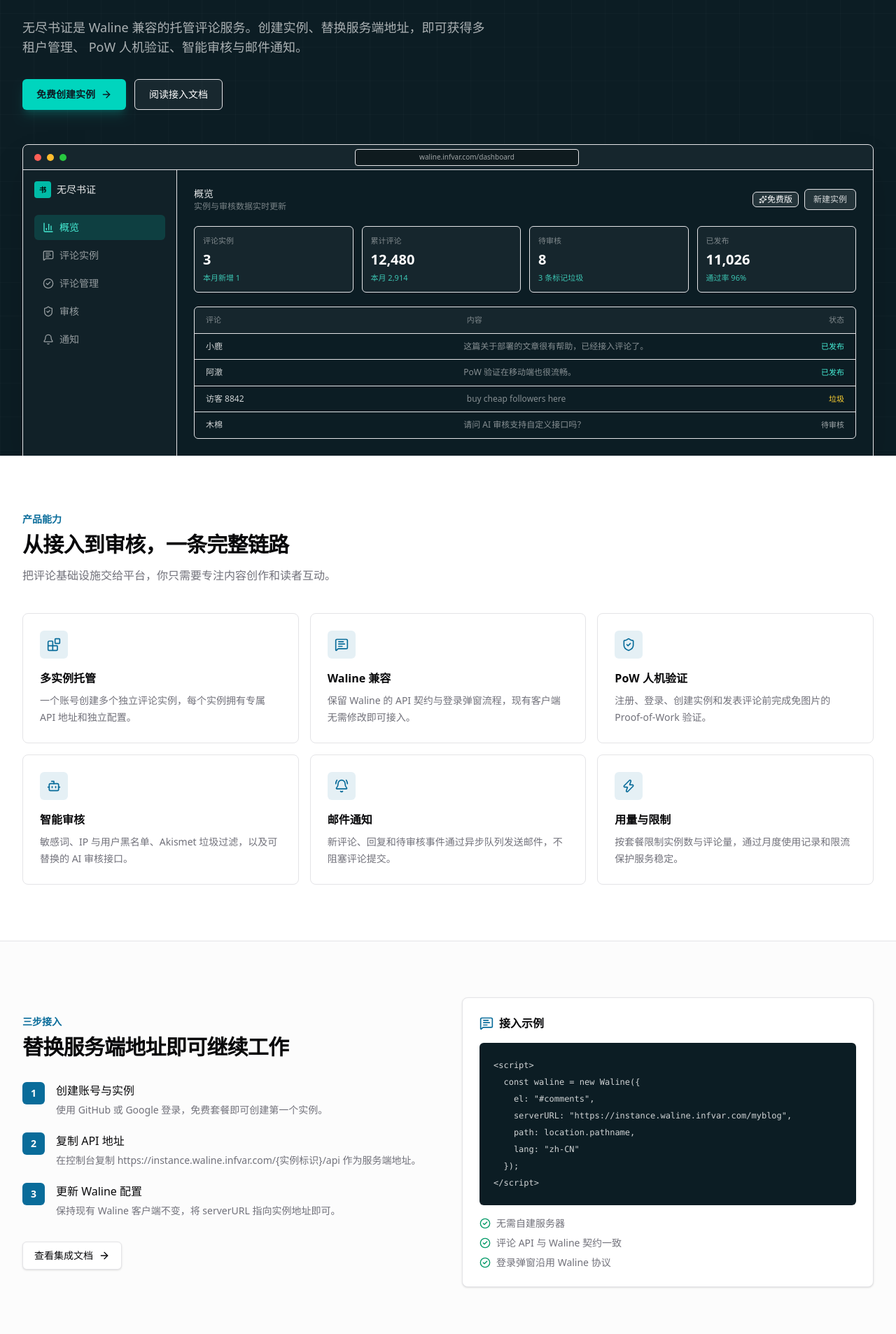
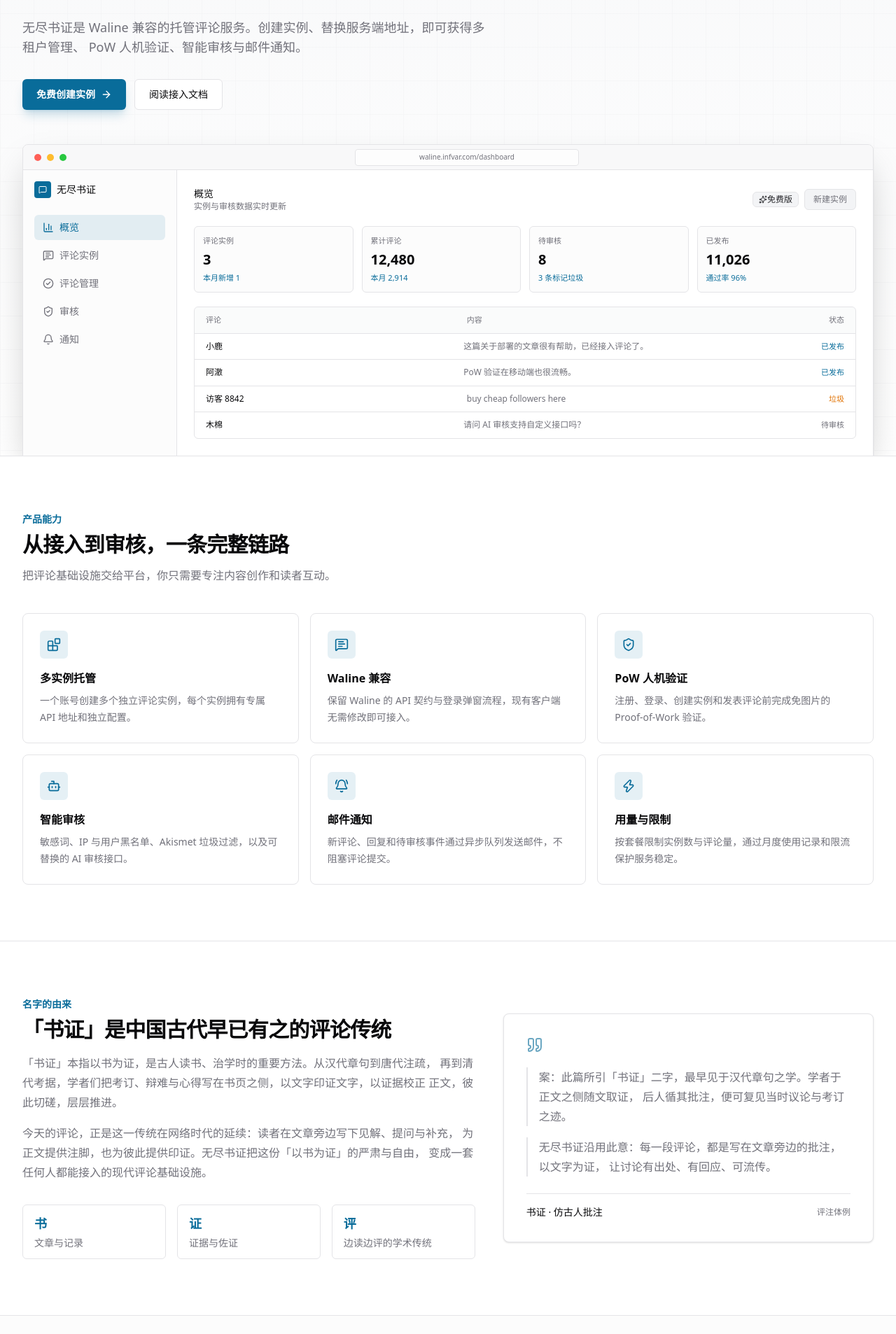
Before and after one commit to diyanqi/walineX, a Next.js app: page / in a window 1280 px wide. Shown: the part 334-2240 px from the top of the page at 70% size. Built offline with nearby package versions, Linux system fonts and the light colour scheme.

Commit message:
chore: update landingpage

```diff
--- a/src/app/dashboard/instances/page.tsx
+++ b/src/app/dashboard/instances/page.tsx
@@ -28,7 +28,6 @@
     status: instance.status,
     createdAt: instance.createdAt,
     url: instanceUrl(instance.slug),
-    apiUrl: `${instanceUrl(instance.slug)}/api`,
   }));
   return (
     <InstancesManager
--- a/src/app/docs/page.tsx
+++ b/src/app/docs/page.tsx
@@ -12,7 +12,7 @@
 
 function CodeBlock({ code }: { code: string }) {
   return (
-    <pre className="overflow-x-auto rounded-md bg-[#0c1d24] p-5 text-xs leading-6 text-white/85">
+    <pre className="overflow-x-auto rounded-md bg-muted p-5 text-xs leading-6">
       <code>{code}</code>
     </pre>
   );
@@ -60,7 +60,7 @@
                 { title: "1. 注册账号", text: "使用 GitHub 或 Google 完成 OAuth 登录，注册即自动创建账号。" },
                 { title: "2. 创建实例", text: "在控制台创建实例，得到 instance.waline.infvar.com/{标识} 地址。" },
                 { title: "3. 配置接入网站", text: "在实例编辑页填写自己的博客域名，开启 CORS 防盗链。" },
-                { title: "4. 替换 serverURL", text: "在 Waline 客户端中把 serverURL 指向实例的 /api 地址。" },
+                { title: "4. 替换 serverURL", text: "在 Waline 客户端中把 serverURL 指向实例地址，客户端会自行请求 /api 接口。" },
               ].map((item) => (
                 <div key={item.title} className="rounded-lg border bg-background p-5">
                   <p className="font-medium">{item.title}</p>
@@ -82,7 +82,7 @@
               </p>
               <p>
                 实例地址格式为 <code className="rounded bg-muted px-1.5 py-0.5 font-mono text-xs">https://instance.waline.infvar.com/{'{标识}'}</code>
-                ，评论 API 地址为 <code className="rounded bg-muted px-1.5 py-0.5 font-mono text-xs">https://instance.waline.infvar.com/{'{标识}'}/api</code>。
+                。Waline 客户端会自动在实例地址后请求 <code className="rounded bg-muted px-1.5 py-0.5 font-mono text-xs">/api</code> 评论接口。
               </p>
               <p>
                 你可以在实例列表中复制 API 地址、启停实例、修改名称，或进入审核与通知页面配置策略。
--- a/src/app/globals.css
+++ b/src/app/globals.css
@@ -1,6 +1,7 @@
 @import "tailwindcss";
 
 :root {
+  color-scheme: light dark;
   --background: 0 0% 100%;
   --foreground: 240 10% 4%;
   --card: 0 0% 100%;
--- a/src/app/layout.tsx
+++ b/src/app/layout.tsx
@@ -1,4 +1,4 @@
-import type { Metadata } from "next";
+import type { Metadata, Viewport } from "next";
 import "./globals.css";
 
 export const metadata: Metadata = {
@@ -10,6 +10,10 @@
     "为博客和网站提供 Waline 兼容的托管评论服务，支持多实例、审核、通知和可扩展套餐。",
 };
 
+export const viewport: Viewport = {
+  colorScheme: "light dark",
+};
+
 export default function RootLayout({ children }: LayoutProps<"/">) {
   return (
     <html lang="zh-CN" className="h-full antialiased">
--- a/src/app/page.tsx
+++ b/src/app/page.tsx
@@ -8,6 +8,7 @@
   CheckCircle2,
   Globe2,
   MessageSquareText,
+  Quote,
   ShieldCheck,
   Zap,
 } from "lucide-react";
@@ -84,18 +85,18 @@
     <>
       <SiteHeader />
       <main>
-        <section className="relative overflow-hidden border-b bg-[#0c1d24] text-white">
+        <section className="relative overflow-hidden border-b bg-gradient-to-b from-muted/70 to-background">
           <div
             className="pointer-events-none absolute inset-0 opacity-40"
             style={{
               backgroundImage:
-                "linear-gradient(rgba(255,255,255,0.05) 1px, transparent 1px), linear-gradient(90deg, rgba(255,255,255,0.05) 1px, transparent 1px)",
+                "linear-gradient(hsl(var(--border) / 0.55) 1px, transparent 1px), linear-gradient(90deg, hsl(var(--border) / 0.55) 1px, transparent 1px)",
               backgroundSize: "48px 48px",
             }}
           />
           <div className="relative mx-auto max-w-7xl px-4 pb-0 pt-16 sm:px-6 sm:pt-20 lg:px-8">
             <div className="max-w-3xl">
-              <Badge className="border-white/15 bg-white/10 text-white">
+              <Badge variant="secondary">
                 <Globe2 className="h-3 w-3" />
                 Waline 兼容 · 即刻替换服务端
               </Badge>
@@ -104,21 +105,21 @@
                 <br />
                 拥有可托管的评论系统
               </h1>
-              <p className="mt-5 max-w-2xl text-base leading-7 text-white/65 sm:text-lg">
+              <p className="mt-5 max-w-2xl text-base leading-7 text-muted-foreground sm:text-lg">
                 无尽书证是 Waline 兼容的托管评论服务。创建实例、替换服务端地址，即可获得多租户管理、
                 PoW 人机验证、智能审核与邮件通知。
               </p>
               <div className="mt-8 flex flex-col gap-3 sm:flex-row">
                 <Link
                   href="/register"
-                  className="inline-flex h-11 items-center justify-center gap-2 rounded-md bg-teal-400 px-5 text-sm font-semibold text-[#0c1d24] shadow-lg shadow-teal-400/20 transition-colors hover:bg-teal-300"
+                  className="inline-flex h-11 items-center justify-center gap-2 rounded-md bg-primary px-5 text-sm font-semibold text-primary-foreground shadow-lg shadow-primary/20 transition-colors hover:bg-primary/90"
                 >
                   免费创建实例
                   <ArrowRight className="h-4 w-4" />
                 </Link>
                 <Link
                   href="/docs"
-                  className="inline-flex h-11 items-center justify-center gap-2 rounded-md border border-white/20 bg-white/5 px-5 text-sm font-medium text-white transition-colors hover:bg-white/10"
+                  className="inline-flex h-11 items-center justify-center gap-2 rounded-md border bg-background px-5 text-sm font-medium transition-colors hover:bg-accent"
                 >
                   阅读接入文档
                 </Link>
@@ -163,6 +164,58 @@
           </div>
         </section>
 
+        <section id="name" className="border-b">
+          <div className="mx-auto grid max-w-7xl items-center gap-10 px-4 py-20 sm:px-6 lg:grid-cols-[minmax(0,1.1fr)_minmax(0,0.9fr)] lg:px-8">
+            <div className="min-w-0">
+              <p className="text-sm font-semibold text-primary">名字的由来</p>
+              <h2 className="mt-2 text-3xl font-semibold tracking-tight">
+                「书证」是中国古代早已有之的评论传统
+              </h2>
+              <p className="mt-4 max-w-2xl text-base leading-7 text-muted-foreground">
+                「书证」本指以书为证，是古人读书、治学时的重要方法。从汉代章句到唐代注疏，
+                再到清代考据，学者们把考订、辩难与心得写在书页之侧，以文字印证文字，以证据校正
+                正文，彼此切磋，层层推进。
+              </p>
+              <p className="mt-4 max-w-2xl text-base leading-7 text-muted-foreground">
+                今天的评论，正是这一传统在网络时代的延续：读者在文章旁边写下见解、提问与补充，
+                为正文提供注脚，也为彼此提供印证。无尽书证把这份「以书为证」的严肃与自由，
+                变成一套任何人都能接入的现代评论基础设施。
+              </p>
+              <div className="mt-8 grid gap-4 sm:grid-cols-3">
+                {[
+                  { term: "书", note: "文章与记录" },
+                  { term: "证", note: "证据与佐证" },
+                  { term: "评", note: "边读边评的学术传统" },
+                ].map((item) => (
+                  <div key={item.term} className="rounded-md border bg-background px-4 py-3">
+                    <p className="text-lg font-semibold text-primary">{item.term}</p>
+                    <p className="mt-1 text-sm text-muted-foreground">{item.note}</p>
+                  </div>
+                ))}
+              </div>
+            </div>
+            <div className="relative">
+              <div className="rounded-lg border bg-card p-6 shadow-sm sm:p-8">
+                <Quote className="h-6 w-6 text-primary/60" />
+                <div className="mt-5 space-y-4">
+                  <p className="border-l-2 border-primary/50 pl-4 text-base leading-7 text-muted-foreground">
+                    案：此篇所引「书证」二字，最早见于汉代章句之学。学者于正文之侧随文取证，
+                    后人循其批注，便可复见当时议论与考订之迹。
+                  </p>
+                  <p className="border-l-2 border-primary/50 pl-4 text-base leading-7 text-muted-foreground">
+                    无尽书证沿用此意：每一段评论，都是写在文章旁边的批注，以文字为证，
+                    让讨论有出处、有回应、可流传。
+                  </p>
+                </div>
+                <div className="mt-6 flex items-center justify-between border-t pt-4">
+                  <span className="text-sm font-medium">书证 · 仿古人批注</span>
+                  <span className="text-xs text-muted-foreground">评注体例</span>
+                </div>
+              </div>
+            </div>
+          </div>
+        </section>
+
         <section className="border-b bg-muted/30">
           <div className="mx-auto max-w-7xl px-4 py-20 sm:px-6 lg:px-8">
             <div className="grid items-center gap-10 lg:grid-cols-2">
@@ -178,8 +231,8 @@
                       description: "使用 GitHub 或 Google 登录，免费套餐即可创建第一个实例。",
                     },
                     {
-                      title: "复制 API 地址",
-                      description: "在控制台复制 https://instance.waline.infvar.com/{实例标识}/api 作为服务端地址。",
+                      title: "复制实例地址",
+                      description: "在控制台复制 https://instance.waline.infvar.com/{实例标识} 作为服务端地址。",
                     },
                     {
                       title: "更新 Waline 配置",
@@ -212,7 +265,7 @@
                   <MessageSquareText className="h-5 w-5 text-primary" />
                   <p className="font-semibold">接入示例</p>
                 </div>
-                <pre className="mt-4 overflow-x-auto rounded-md bg-[#0c1d24] p-5 text-xs leading-6 text-white/80">
+                <pre className="mt-4 overflow-x-auto rounded-md bg-muted p-5 text-xs leading-6">
                   <code>{`<script>
   const waline = new Waline({
     el: "#comments",
@@ -280,24 +333,24 @@
 
         <section>
           <div className="mx-auto max-w-7xl px-4 py-20 sm:px-6 lg:px-8">
-            <div className="rounded-lg bg-[#0c1d24] px-6 py-14 text-center text-white sm:px-12">
+            <div className="rounded-lg bg-card px-6 py-14 text-center shadow-sm sm:px-12">
               <h2 className="text-3xl font-semibold tracking-tight">
                 现在就把评论迁移到无尽书证
               </h2>
-              <p className="mx-auto mt-3 max-w-xl text-sm leading-6 text-white/65">
+              <p className="mx-auto mt-3 max-w-xl text-sm leading-6 text-muted-foreground">
                 免费创建实例，完成 PoW 验证后立即获得专属 API 地址。
               </p>
               <div className="mt-8 flex flex-col justify-center gap-3 sm:flex-row">
                 <Link
                   href="/register"
-                  className="inline-flex h-11 items-center justify-center gap-2 rounded-md bg-teal-400 px-5 text-sm font-semibold text-[#0c1d24] hover:bg-teal-300"
+                  className="inline-flex h-11 items-center justify-center gap-2 rounded-md bg-primary px-5 text-sm font-semibold text-primary-foreground hover:bg-primary/90"
                 >
                   免费开始
                   <ArrowRight className="h-4 w-4" />
                 </Link>
                 <Link
                   href="/pricing"
-                  className="inline-flex h-11 items-center justify-center rounded-md border border-white/20 bg-white/5 px-5 text-sm font-medium text-white hover:bg-white/10"
+                  className="inline-flex h-11 items-center justify-center rounded-md border bg-background px-5 text-sm font-medium hover:bg-accent"
                 >
                   查看定价
                 </Link>
--- a/src/components/dashboard/dashboard-nav.tsx
+++ b/src/components/dashboard/dashboard-nav.tsx
@@ -9,6 +9,7 @@
   Gauge,
   LogOut,
   Menu,
+  MessageSquare,
   MessageSquareText,
   Settings,
   ShieldCheck,
@@ -41,8 +42,8 @@
     <header className="sticky top-0 z-40 border-b bg-background/90 backdrop-blur">
       <div className="mx-auto flex h-14 max-w-7xl items-center gap-3 px-4 sm:px-6 lg:px-8">
         <Link href="/dashboard" className="flex items-center gap-2 font-semibold">
-          <span className="flex h-7 w-7 items-center justify-center rounded-md bg-primary text-xs font-bold text-primary-foreground">
-            书
+          <span className="flex h-7 w-7 items-center justify-center rounded-md bg-primary text-primary-foreground">
+            <MessageSquare className="h-3.5 w-3.5" />
           </span>
           <span className="hidden sm:inline">无尽书证</span>
         </Link>
--- a/src/components/dashboard/instances-manager.tsx
+++ b/src/components/dashboard/instances-manager.tsx
@@ -36,7 +36,6 @@
   status: string;
   createdAt: Date | string;
   url: string;
-  apiUrl: string;
 }
 
 interface InstancesManagerProps {
@@ -209,7 +208,7 @@
 
   async function copyUrl(instance: DashboardInstance) {
     try {
-      await navigator.clipboard.writeText(instance.apiUrl);
+      await navigator.clipboard.writeText(instance.url);
       setCopiedId(instance.id);
       window.setTimeout(() => setCopiedId(null), 1600);
     } catch {
@@ -253,7 +252,7 @@
         <div className="overflow-hidden rounded-lg border bg-background">
           <div className="hidden grid-cols-[minmax(0,1.5fr)_minmax(0,2fr)_auto] gap-4 border-b bg-muted/40 px-5 py-3 text-xs font-medium text-muted-foreground sm:grid">
             <span>实例</span>
-            <span>API 地址</span>
+            <span>实例地址</span>
             <span className="text-right">操作</span>
           </div>
           <div className="divide-y">
@@ -287,12 +286,12 @@
                 <div className="min-w-0">
                   <div className="flex items-center gap-2">
                     <code className="truncate rounded border bg-muted/50 px-2 py-1 text-xs">
-                      {instance.apiUrl}
+                      {instance.url}
                     </code>
                     <Button
                       variant="ghost"
                       size="icon"
-                      aria-label="复制 API 地址"
+                      aria-label="复制实例地址"
                       onClick={() => void copyUrl(instance)}
                     >
                       {copiedId === instance.id ? (
@@ -303,7 +302,6 @@
                     </Button>
                   </div>
                   <div className="mt-1 flex flex-wrap items-center gap-2 text-xs text-muted-foreground">
-                    <span>{instance.url}</span>
                     <span>
                       {instance.targetOrigins?.length
                         ? `${instance.targetOrigins.length} 个接入网站`
--- a/src/components/site/hero-preview.tsx
+++ b/src/components/site/hero-preview.tsx
@@ -2,6 +2,7 @@
   BarChart3,
   Bell,
   CheckCircle2,
+  MessageSquare,
   MessageSquareText,
   ShieldCheck,
   Sparkles,
@@ -10,20 +11,20 @@
 
 export function HeroPreview() {
   return (
-    <div className="relative overflow-hidden rounded-t-lg border border-white/15 bg-[#0c1d24] shadow-2xl">
-      <div className="flex h-9 items-center gap-2 border-b border-white/10 bg-white/[0.04] px-4">
+    <div className="relative overflow-hidden rounded-t-lg border bg-card shadow-2xl">
+      <div className="flex h-9 items-center gap-2 border-b bg-muted/60 px-4">
         <span className="h-2.5 w-2.5 rounded-full bg-[#ff5f57]" />
         <span className="h-2.5 w-2.5 rounded-full bg-[#febc2e]" />
         <span className="h-2.5 w-2.5 rounded-full bg-[#28c840]" />
-        <div className="mx-auto flex h-6 w-full max-w-xs items-center justify-center rounded border border-white/10 bg-black/30 text-[10px] text-white/60">
+        <div className="mx-auto flex h-6 w-full max-w-xs items-center justify-center rounded border bg-background/70 text-[10px] text-muted-foreground">
           waline.infvar.com/dashboard
         </div>
       </div>
       <div className="grid gap-0 lg:grid-cols-[220px_minmax(0,1fr)]">
-        <aside className="hidden border-r border-white/10 bg-white/[0.02] p-4 lg:block">
-          <div className="flex items-center gap-2 text-sm font-medium text-white/90">
-            <span className="flex h-6 w-6 items-center justify-center rounded bg-teal-500 text-[10px] font-bold text-black">
-              书
+        <aside className="hidden border-r bg-muted/30 p-4 lg:block">
+          <div className="flex items-center gap-2 text-sm font-medium">
+            <span className="flex h-6 w-6 items-center justify-center rounded bg-primary text-primary-foreground">
+              <MessageSquare className="h-3 w-3" />
             </span>
             无尽书证
           </div>
@@ -41,8 +42,8 @@
                   key={item.label}
                   className={
                     item.active
-                      ? "flex items-center gap-2 rounded-md bg-teal-500/20 px-3 py-2 text-sm text-teal-300"
-                      : "flex items-center gap-2 rounded-md px-3 py-2 text-sm text-white/55"
+                      ? "flex items-center gap-2 rounded-md bg-primary/10 px-3 py-2 text-sm font-medium text-primary"
+                      : "flex items-center gap-2 rounded-md px-3 py-2 text-sm text-muted-foreground"
                   }
                 >
                   <Icon className="h-4 w-4" />
@@ -55,15 +56,15 @@
         <div className="p-4 sm:p-6">
           <div className="flex flex-col gap-3 sm:flex-row sm:items-center sm:justify-between">
             <div>
-              <p className="text-sm font-medium text-white/90">概览</p>
-              <p className="text-xs text-white/45">实例与审核数据实时更新</p>
+              <p className="text-sm font-medium">概览</p>
+              <p className="text-xs text-muted-foreground">实例与审核数据实时更新</p>
             </div>
             <div className="flex items-center gap-2">
-              <Badge className="border-white/10 bg-white/10 text-white">
+              <Badge variant="secondary">
                 <Sparkles className="h-3 w-3" />
                 免费版
               </Badge>
-              <span className="rounded-md border border-white/10 bg-white/10 px-3 py-1.5 text-xs text-white/80">
+              <span className="rounded-md border bg-muted px-3 py-1.5 text-xs text-muted-foreground">
                 新建实例
               </span>
             </div>
@@ -75,33 +76,33 @@
               { label: "待审核", value: "8", hint: "3 条标记垃圾" },
               { label: "已发布", value: "11,026", hint: "通过率 96%" },
             ].map((item) => (
-              <div key={item.label} className="rounded-md border border-white/10 bg-white/[0.04] p-3">
-                <p className="text-[11px] text-white/45">{item.label}</p>
-                <p className="mt-1 text-xl font-semibold tabular-nums text-white">
+              <div key={item.label} className="rounded-md border bg-muted/30 p-3">
+                <p className="text-[11px] text-muted-foreground">{item.label}</p>
+                <p className="mt-1 text-xl font-semibold tabular-nums">
                   {item.value}
                 </p>
-                <p className="mt-1 text-[11px] text-teal-300/80">{item.hint}</p>
+                <p className="mt-1 text-[11px] text-primary">{item.hint}</p>
               </div>
             ))}
           </div>
-          <div className="mt-5 overflow-hidden rounded-md border border-white/10">
-            <div className="grid grid-cols-[minmax(0,1fr)_minmax(0,1.4fr)_auto] gap-3 border-b border-white/10 bg-white/[0.04] px-4 py-2.5 text-[11px] font-medium text-white/45">
+          <div className="mt-5 overflow-hidden rounded-md border">
+            <div className="grid grid-cols-[minmax(0,1fr)_minmax(0,1.4fr)_auto] gap-3 border-b bg-muted/40 px-4 py-2.5 text-[11px] font-medium text-muted-foreground">
               <span>评论</span>
               <span>内容</span>
               <span>状态</span>
             </div>
             {[
-              { nick: "小鹿", content: "这篇关于部署的文章很有帮助，已经接入评论了。", status: "已发布", tone: "text-teal-300" },
-              { nick: "阿澈", content: "PoW 验证在移动端也很流畅。", status: "已发布", tone: "text-teal-300" },
-              { nick: "访客 8842", content: "buy cheap followers here", status: "垃圾", tone: "text-amber-300" },
-              { nick: "木棉", content: "请问 AI 审核支持自定义接口吗？", status: "待审核", tone: "text-white/60" },
+              { nick: "小鹿", content: "这篇关于部署的文章很有帮助，已经接入评论了。", status: "已发布", tone: "text-primary" },
+              { nick: "阿澈", content: "PoW 验证在移动端也很流畅。", status: "已发布", tone: "text-primary" },
+              { nick: "访客 8842", content: "buy cheap followers here", status: "垃圾", tone: "text-amber-600 dark:text-amber-400" },
+              { nick: "木棉", content: "请问 AI 审核支持自定义接口吗？", status: "待审核", tone: "text-muted-foreground" },
             ].map((row) => (
               <div
                 key={row.nick}
-                className="grid grid-cols-[minmax(0,1fr)_minmax(0,1.4fr)_auto] items-center gap-3 border-b border-white/5 px-4 py-2.5 last:border-0"
+                className="grid grid-cols-[minmax(0,1fr)_minmax(0,1.4fr)_auto] items-center gap-3 border-b px-4 py-2.5 last:border-0"
               >
-                <span className="truncate text-xs text-white/80">{row.nick}</span>
-                <span className="truncate text-xs text-white/50">{row.content}</span>
+                <span className="truncate text-xs">{row.nick}</span>
+                <span className="truncate text-xs text-muted-foreground">{row.content}</span>
                 <span className={`text-[11px] ${row.tone}`}>{row.status}</span>
               </div>
             ))}
--- a/src/components/site/site-footer.tsx
+++ b/src/components/site/site-footer.tsx
@@ -1,4 +1,5 @@
 import Link from "next/link";
+import { MessageSquare } from "lucide-react";
 
 export function SiteFooter() {
   return (
@@ -6,8 +7,8 @@
       <div className="mx-auto grid max-w-7xl gap-8 px-4 py-12 sm:grid-cols-2 sm:px-6 lg:grid-cols-4 lg:px-8">
         <div>
           <Link href="/" className="flex items-center gap-2 font-semibold">
-            <span className="flex h-7 w-7 items-center justify-center rounded-md bg-primary text-xs font-bold text-primary-foreground">
-              书
+            <span className="flex h-7 w-7 items-center justify-center rounded-md bg-primary text-primary-foreground">
+              <MessageSquare className="h-3.5 w-3.5" />
             </span>
             无尽书证
           </Link>
--- a/src/components/site/site-header.tsx
+++ b/src/components/site/site-header.tsx
@@ -1,12 +1,13 @@
 import Link from "next/link";
+import { MessageSquare } from "lucide-react";
 
 export function SiteHeader() {
   return (
     <header className="sticky top-0 z-40 border-b bg-background/90 backdrop-blur">
       <div className="mx-auto flex h-16 max-w-7xl items-center justify-between px-4 sm:px-6 lg:px-8">
         <Link href="/" className="flex items-center gap-2 font-semibold">
-          <span className="flex h-8 w-8 items-center justify-center rounded-md bg-primary text-sm font-bold text-primary-foreground">
-            书
+          <span className="flex h-8 w-8 items-center justify-center rounded-md bg-primary text-primary-foreground">
+            <MessageSquare className="h-4 w-4" />
           </span>
           <span>无尽书证</span>
         </Link>
```
